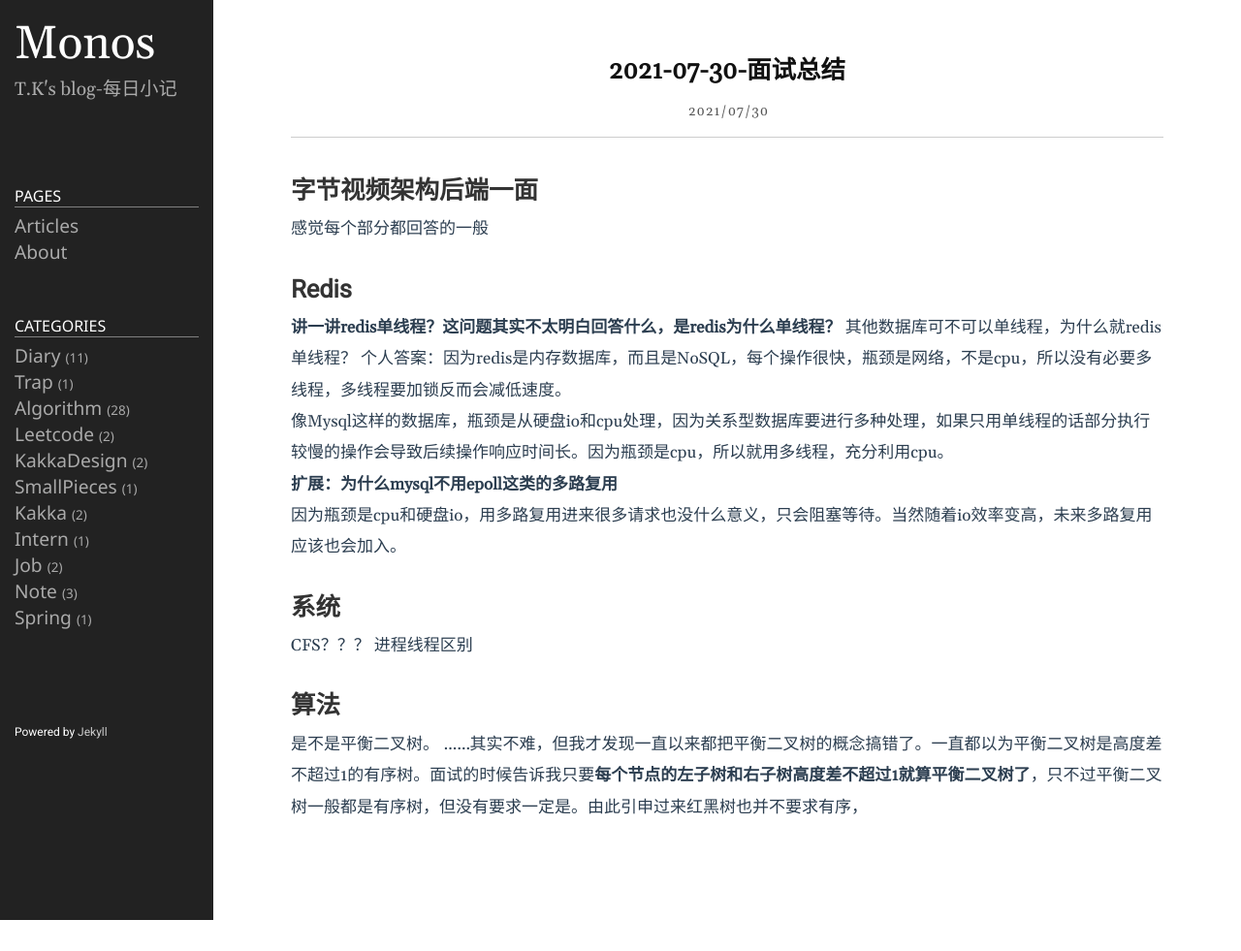
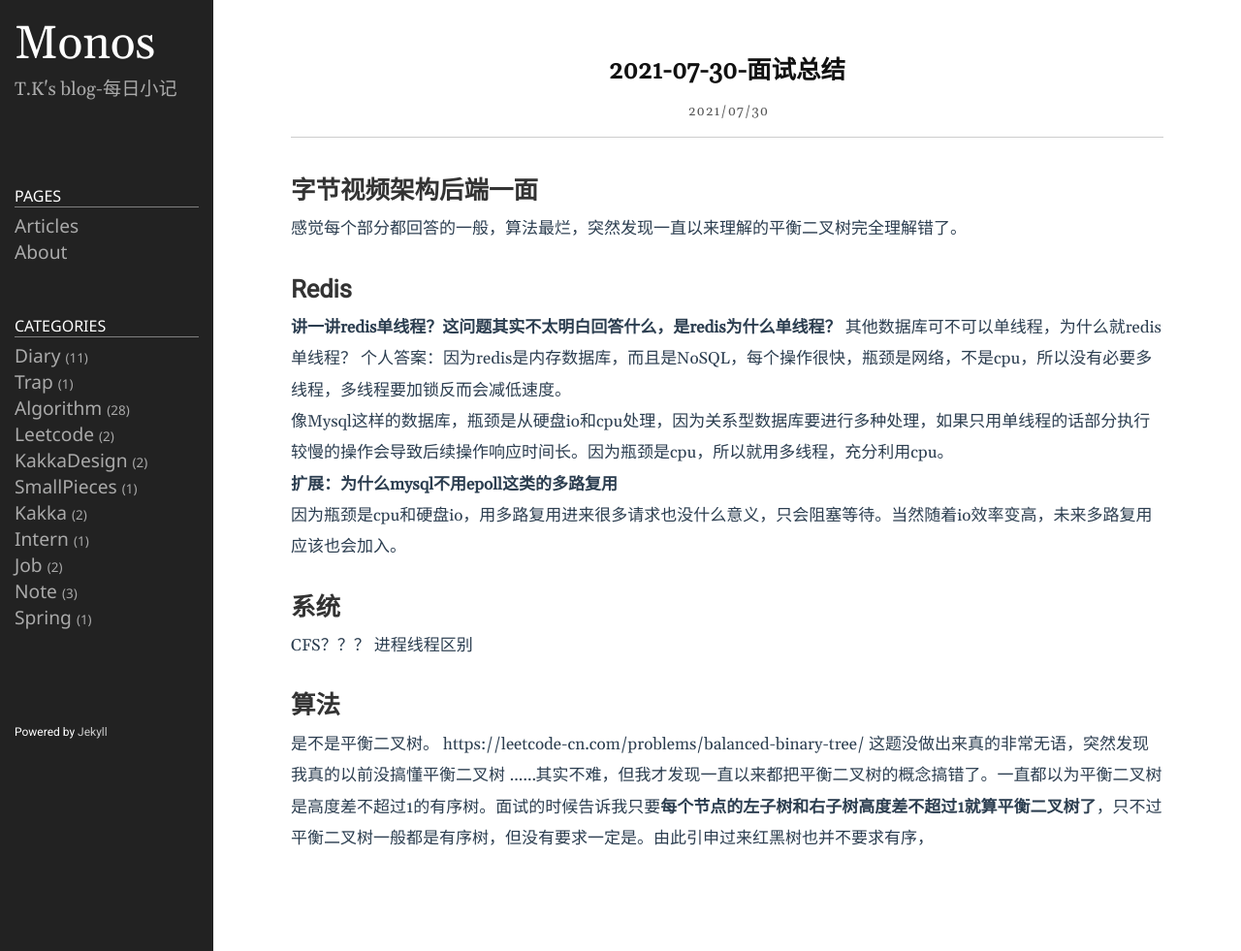
Before and after one commit to Taunk714/Taunk.github.io, a Jekyll site: the page built from _posts/2021-07-30-面试小结.md, in a window 1280 px wide. Shown: the whole page at 97% size. Built offline with Jekyll 4.4.1, drawn with Linux system fonts in a browser that asks for light colours; before the commit the page ends 949 px from its top, so only the background shows below that.

Commit message:
修改文件: _posts/2021-07-30-面试小结.md

```diff
--- a/_posts/2021-07-30-面试小结.md
+++ b/_posts/2021-07-30-面试小结.md
@@ -9,7 +9,7 @@ image: 1.jpg
 preview: 1
 ---
 # 字节视频架构后端一面
-感觉每个部分都回答的一般
+感觉每个部分都回答的一般，算法最烂，突然发现一直以来理解的平衡二叉树完全理解错了。
 # Redis
 **讲一讲redis单线程？这问题其实不太明白回答什么，是redis为什么单线程？**
 其他数据库可不可以单线程，为什么就redis单线程？
@@ -25,4 +25,6 @@ CFS？？？
 进程线程区别
 # 算法
 是不是平衡二叉树。
+https://leetcode-cn.com/problems/balanced-binary-tree/
+这题没做出来真的非常无语，突然发现我真的以前没搞懂平衡二叉树
 ……其实不难，但我才发现一直以来都把平衡二叉树的概念搞错了。一直都以为平衡二叉树是高度差不超过1的有序树。面试的时候告诉我只要**每个节点的左子树和右子树高度差不超过1就算平衡二叉树了**，只不过平衡二叉树一般都是有序树，但没有要求一定是。由此引申过来红黑树也并不要求有序，
```
